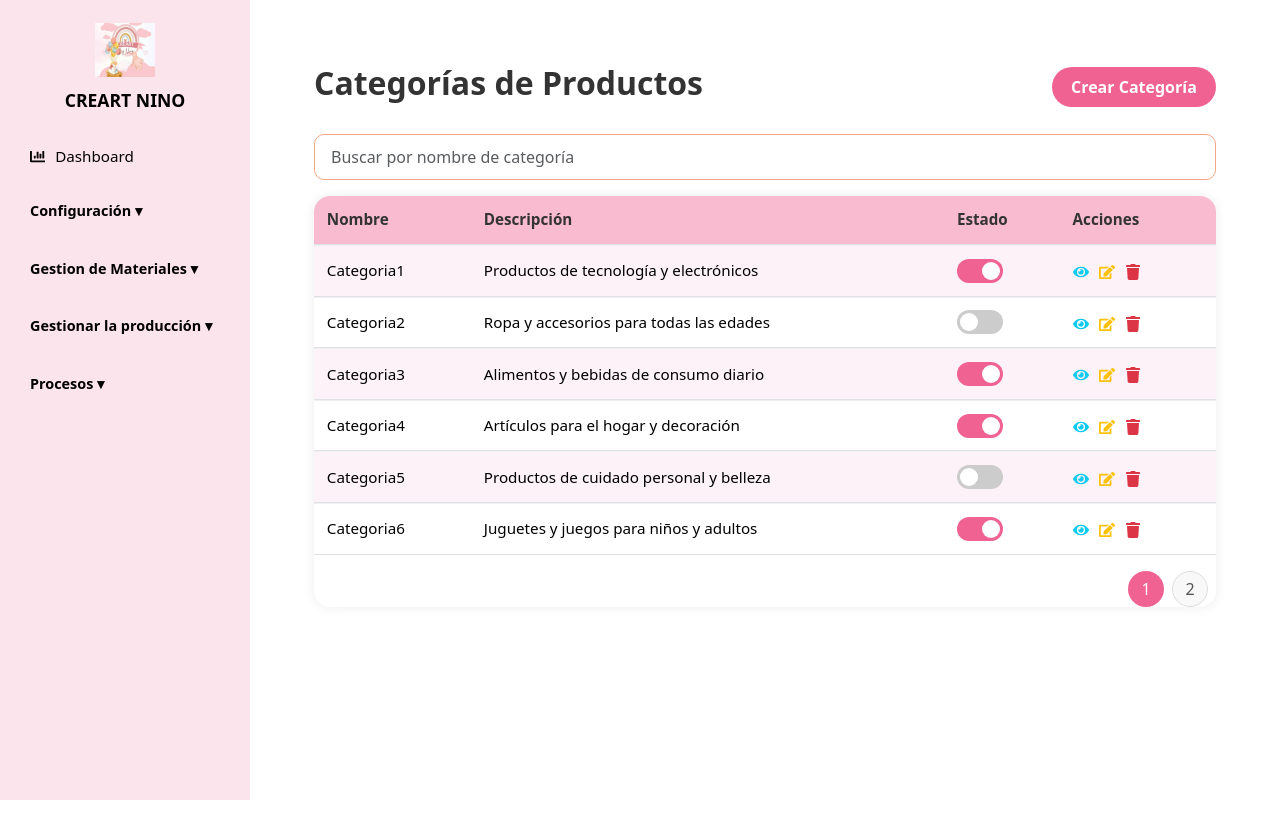
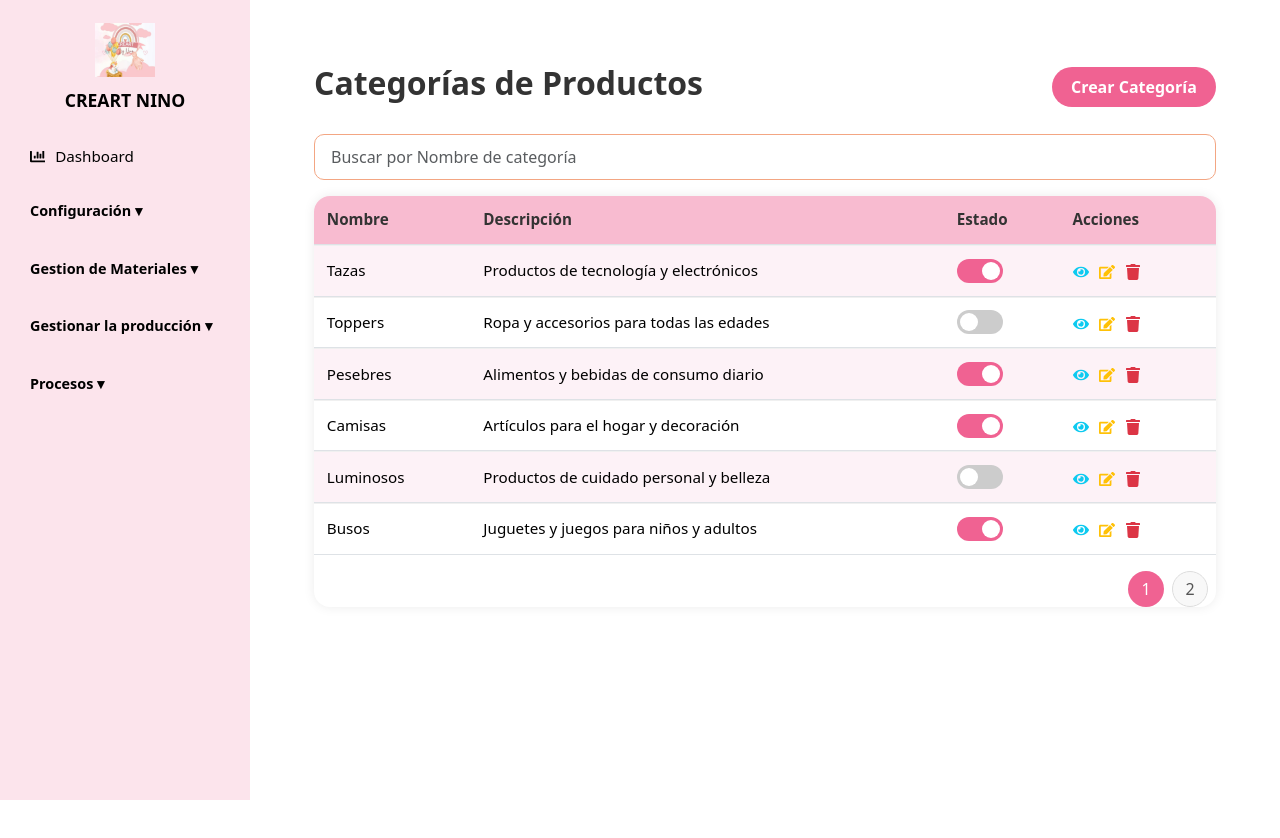
Before and after one commit to Miguel-Angel-Rincon/ProyectoCreartnino, a React (Vite) app in the folder creartnino/: page /cat-productos in a window 1280 px wide. Shown: the top 838 px of the page. Built offline with nearby package versions, Linux system fonts and the light colour scheme.

Commit message:
filtro categoria_producto

```diff
--- a/creartnino/src/features/categoria_productos/pages/ListarCatProductos.tsx
+++ b/creartnino/src/features/categoria_productos/pages/ListarCatProductos.tsx
@@ -15,14 +15,14 @@ interface CategoriaProductos {
 }
 
 const categoriasIniciales: CategoriaProductos[] = [
-  { IdCategoriaProducto: 401, Nombre: 'Categoria1', Descripcion: 'Productos de tecnología y electrónicos', Estado: true },
-  { IdCategoriaProducto: 402, Nombre: 'Categoria2', Descripcion: 'Ropa y accesorios para todas las edades', Estado: false },
-  { IdCategoriaProducto: 403, Nombre: 'Categoria3', Descripcion: 'Alimentos y bebidas de consumo diario', Estado: true },
-  { IdCategoriaProducto: 404, Nombre: 'Categoria4', Descripcion: 'Artículos para el hogar y decoración', Estado: true },
-  { IdCategoriaProducto: 405, Nombre: 'Categoria5', Descripcion: 'Productos de cuidado personal y belleza', Estado: false },
-  { IdCategoriaProducto: 406, Nombre: 'Categoria6', Descripcion: 'Juguetes y juegos para niños y adultos', Estado: true },
-  { IdCategoriaProducto: 407, Nombre: 'Categoria7', Descripcion: 'Herramientas y equipos para bricolaje', Estado: false },
-  { IdCategoriaProducto: 408, Nombre: 'Categoria8', Descripcion: 'Libros, música y material educativo', Estado: false },
+  { IdCategoriaProducto: 401, Nombre: 'Tazas', Descripcion: 'Productos de tecnología y electrónicos', Estado: true },
+  { IdCategoriaProducto: 402, Nombre: 'Toppers', Descripcion: 'Ropa y accesorios para todas las edades', Estado: false },
+  { IdCategoriaProducto: 403, Nombre: 'Pesebres', Descripcion: 'Alimentos y bebidas de consumo diario', Estado: true },
+  { IdCategoriaProducto: 404, Nombre: 'Camisas', Descripcion: 'Artículos para el hogar y decoración', Estado: true },
+  { IdCategoriaProducto: 405, Nombre: 'Luminosos', Descripcion: 'Productos de cuidado personal y belleza', Estado: false },
+  { IdCategoriaProducto: 406, Nombre: 'Busos', Descripcion: 'Juguetes y juegos para niños y adultos', Estado: true },
+  { IdCategoriaProducto: 407, Nombre: 'Etiquetas', Descripcion: 'Herramientas y equipos para bricolaje', Estado: false },
+  { IdCategoriaProducto: 408, Nombre: 'Stikers', Descripcion: 'Libros, música y material educativo', Estado: false },
 ];
 
 const ListarCatProductos: React.FC = () => {
@@ -104,8 +104,8 @@ const ListarCatProductos: React.FC = () => {
   };
 
   const categoriasFiltradas = categorias.filter(c =>
-    c.Nombre.toLowerCase().includes(busqueda.toLowerCase())
-  );
+  c.Nombre.toLowerCase().startsWith(busqueda.toLowerCase())
+);
 
   const indexInicio = (paginaActual - 1) * categoriasPorPagina;
   const indexFin = indexInicio + categoriasPorPagina;
@@ -121,7 +121,7 @@ const ListarCatProductos: React.FC = () => {
 
       <input
         type="text"
-        placeholder="Buscar por nombre de categoría"
+        placeholder="Buscar por Nombre de categoría"
         className="form-control mb-3 buscador"
         value={busqueda}
         onChange={e => {
```
